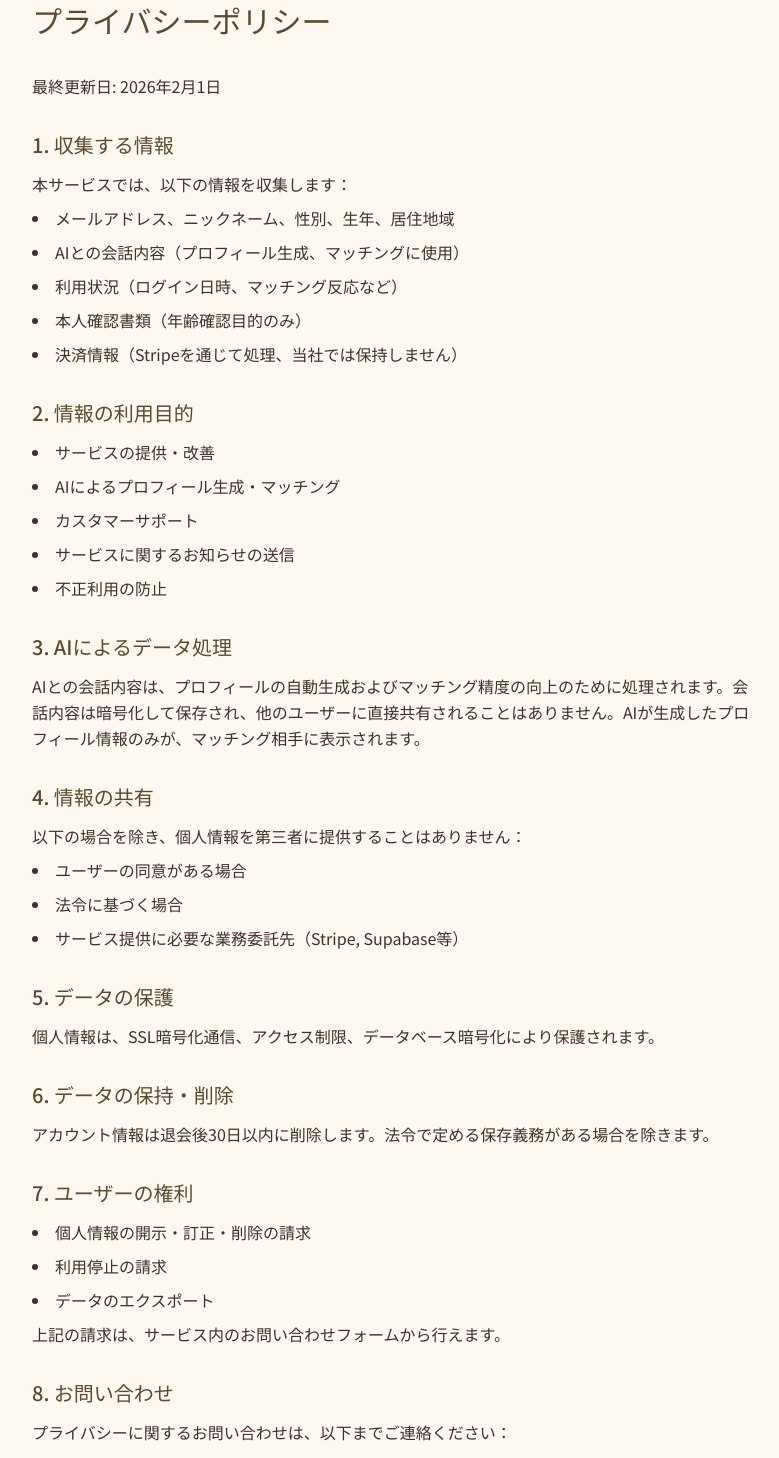
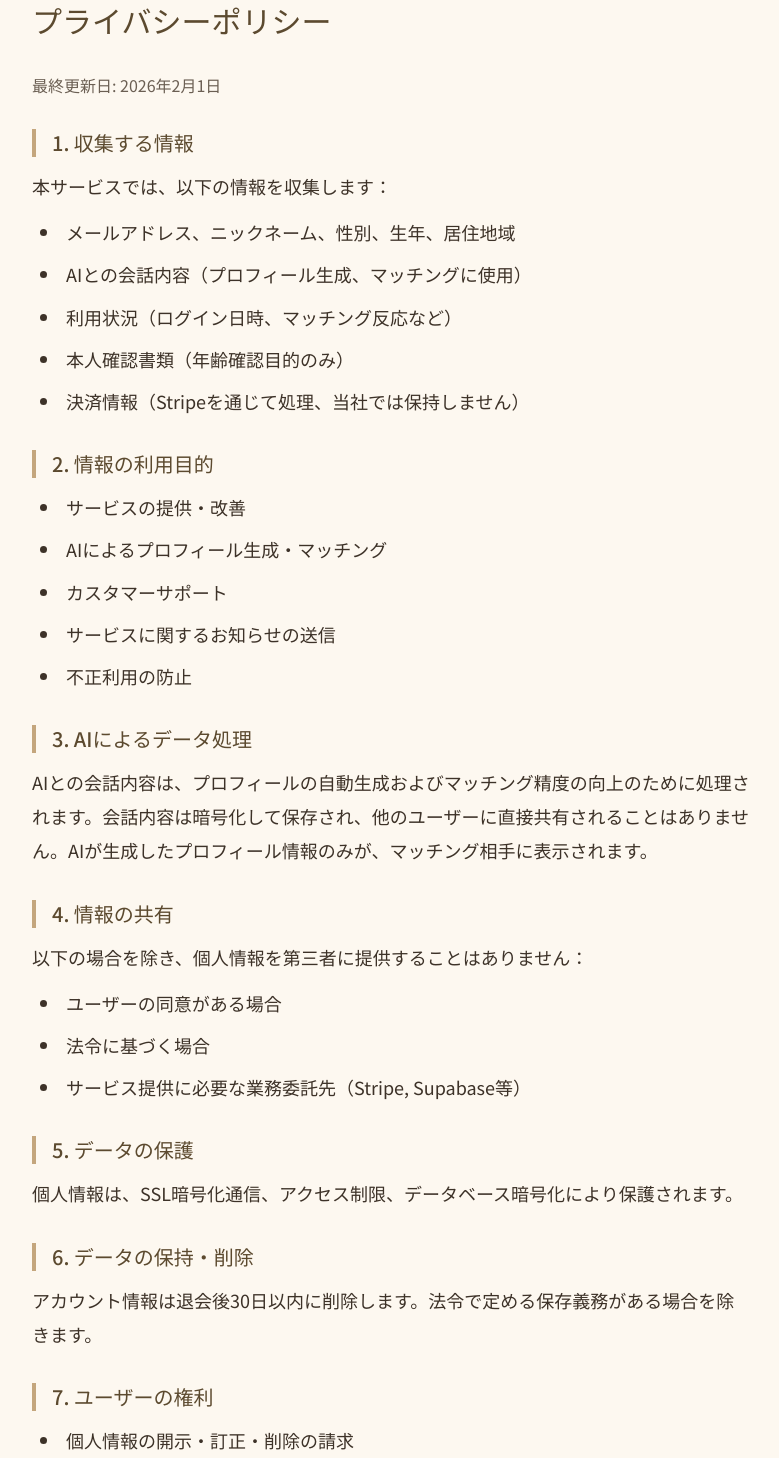
Before and after one commit to sntkmtnb/yorisoi, a Next.js app: page /privacy in a window 1280 px wide. Shown: the part 120-1578 px from the top of the page, without its empty margins (248-1027 px from the left). Built offline with nearby package versions, Linux system fonts and the light colour scheme.

Commit message:
UX Round 5: Privacy/Terms改善・ログイン改善・aria属性
- Privacy/Terms: フォント拡大、左ボーダー見出し、ナビ追加
- Login: パスワードリセットリンク追加
- LP: aria-label属性追加（nav, footer）
- docs: Round 4 レポート追加

```diff
--- a/src/app/login/page.tsx
+++ b/src/app/login/page.tsx
@@ -57,6 +57,11 @@ export default function LoginPage() {
           >
             ログイン
           </button>
+          <p className="text-center">
+            <a href="#" className="text-sm text-[var(--color-text-light)] hover:text-[var(--color-warm)] underline">
+              パスワードをお忘れの方
+            </a>
+          </p>
         </form>
 
         <p className="text-center text-sm md:text-base text-[var(--color-text-light)] mt-6">
--- a/src/app/page.tsx
+++ b/src/app/page.tsx
@@ -89,7 +89,7 @@ export default function Home() {
   return (
     <main className="min-h-screen">
       {/* Navigation */}
-      <nav className="fixed top-0 left-0 right-0 z-50 bg-[var(--color-cream)]/80 backdrop-blur-md border-b border-[var(--color-cream-dark)]/50">
+      <nav aria-label="メインナビゲーション" className="fixed top-0 left-0 right-0 z-50 bg-[var(--color-cream)]/80 backdrop-blur-md border-b border-[var(--color-cream-dark)]/50">
         <div className="max-w-4xl mx-auto px-6 py-3 flex items-center justify-between">
           <span className="font-serif text-xl text-[var(--color-warm-dark)]">よりそい</span>
           <div className="flex items-center gap-4 md:gap-6 text-sm md:text-base">
@@ -502,7 +502,7 @@ export default function Home() {
       </div>
 
       {/* Footer */}
-      <footer className="py-12 pb-24 md:pb-12 px-6 bg-[var(--color-warm-dark)] text-white/60">
+      <footer aria-label="フッター" className="py-12 pb-24 md:pb-12 px-6 bg-[var(--color-warm-dark)] text-white/60">
         <div className="max-w-4xl mx-auto text-center">
           <p className="font-serif text-2xl text-white/80 mb-4">よりそい</p>
           <p className="text-sm md:text-base">
--- a/src/app/privacy/page.tsx
+++ b/src/app/privacy/page.tsx
@@ -10,19 +10,20 @@ export default function PrivacyPage() {
       <header className="bg-white border-b border-[var(--color-cream-dark)] px-6 py-4">
         <div className="max-w-3xl mx-auto flex items-center justify-between">
           <a href="/" className="font-serif text-xl text-[var(--color-warm-dark)]">よりそい</a>
+          <a href="/" className="text-[var(--color-text-light)] hover:text-[var(--color-warm)] py-2 text-base">← トップへ</a>
         </div>
       </header>
 
-      <div className="max-w-3xl mx-auto px-6 py-12">
-        <h1 className="font-serif text-3xl text-[var(--color-warm-dark)] mb-8">プライバシーポリシー</h1>
+      <div className="max-w-3xl mx-auto px-6 py-10 md:py-12">
+        <h1 className="font-serif text-2xl md:text-3xl text-[var(--color-warm-dark)] mb-8">プライバシーポリシー</h1>
 
-        <div className="space-y-8 text-[var(--color-text)] leading-relaxed">
-          <p>最終更新日: 2026年2月1日</p>
+        <div className="space-y-8 text-[var(--color-text)] leading-[1.9] text-base md:text-lg">
+          <p className="text-sm md:text-base text-[var(--color-text-light)]">最終更新日: 2026年2月1日</p>
 
           <section>
-            <h2 className="text-xl font-medium text-[var(--color-warm-dark)] mb-3">1. 収集する情報</h2>
+            <h2 className="text-lg md:text-xl font-medium text-[var(--color-warm-dark)] mb-3 pl-4 border-l-4 border-[var(--color-warm-light)]">1. 収集する情報</h2>
             <p>本サービスでは、以下の情報を収集します：</p>
-            <ul className="list-disc list-inside space-y-2 mt-2">
+            <ul className="list-disc list-inside space-y-2 mt-3 ml-2">
               <li>メールアドレス、ニックネーム、性別、生年、居住地域</li>
               <li>AIとの会話内容（プロフィール生成、マッチングに使用）</li>
               <li>利用状況（ログイン日時、マッチング反応など）</li>
@@ -32,8 +33,8 @@ export default function PrivacyPage() {
           </section>
 
           <section>
-            <h2 className="text-xl font-medium text-[var(--color-warm-dark)] mb-3">2. 情報の利用目的</h2>
-            <ul className="list-disc list-inside space-y-2">
+            <h2 className="text-lg md:text-xl font-medium text-[var(--color-warm-dark)] mb-3 pl-4 border-l-4 border-[var(--color-warm-light)]">2. 情報の利用目的</h2>
+            <ul className="list-disc list-inside space-y-2 ml-2">
               <li>サービスの提供・改善</li>
               <li>AIによるプロフィール生成・マッチング</li>
               <li>カスタマーサポート</li>
@@ -43,14 +44,14 @@ export default function PrivacyPage() {
           </section>
 
           <section>
-            <h2 className="text-xl font-medium text-[var(--color-warm-dark)] mb-3">3. AIによるデータ処理</h2>
+            <h2 className="text-lg md:text-xl font-medium text-[var(--color-warm-dark)] mb-3 pl-4 border-l-4 border-[var(--color-warm-light)]">3. AIによるデータ処理</h2>
             <p>AIとの会話内容は、プロフィールの自動生成およびマッチング精度の向上のために処理されます。会話内容は暗号化して保存され、他のユーザーに直接共有されることはありません。AIが生成したプロフィール情報のみが、マッチング相手に表示されます。</p>
           </section>
 
           <section>
-            <h2 className="text-xl font-medium text-[var(--color-warm-dark)] mb-3">4. 情報の共有</h2>
+            <h2 className="text-lg md:text-xl font-medium text-[var(--color-warm-dark)] mb-3 pl-4 border-l-4 border-[var(--color-warm-light)]">4. 情報の共有</h2>
             <p>以下の場合を除き、個人情報を第三者に提供することはありません：</p>
-            <ul className="list-disc list-inside space-y-2 mt-2">
+            <ul className="list-disc list-inside space-y-2 mt-3 ml-2">
               <li>ユーザーの同意がある場合</li>
               <li>法令に基づく場合</li>
               <li>サービス提供に必要な業務委託先（Stripe, Supabase等）</li>
@@ -58,29 +59,29 @@ export default function PrivacyPage() {
           </section>
 
           <section>
-            <h2 className="text-xl font-medium text-[var(--color-warm-dark)] mb-3">5. データの保護</h2>
+            <h2 className="text-lg md:text-xl font-medium text-[var(--color-warm-dark)] mb-3 pl-4 border-l-4 border-[var(--color-warm-light)]">5. データの保護</h2>
             <p>個人情報は、SSL暗号化通信、アクセス制限、データベース暗号化により保護されます。</p>
           </section>
 
           <section>
-            <h2 className="text-xl font-medium text-[var(--color-warm-dark)] mb-3">6. データの保持・削除</h2>
+            <h2 className="text-lg md:text-xl font-medium text-[var(--color-warm-dark)] mb-3 pl-4 border-l-4 border-[var(--color-warm-light)]">6. データの保持・削除</h2>
             <p>アカウント情報は退会後30日以内に削除します。法令で定める保存義務がある場合を除きます。</p>
           </section>
 
           <section>
-            <h2 className="text-xl font-medium text-[var(--color-warm-dark)] mb-3">7. ユーザーの権利</h2>
-            <ul className="list-disc list-inside space-y-2">
+            <h2 className="text-lg md:text-xl font-medium text-[var(--color-warm-dark)] mb-3 pl-4 border-l-4 border-[var(--color-warm-light)]">7. ユーザーの権利</h2>
+            <ul className="list-disc list-inside space-y-2 ml-2">
               <li>個人情報の開示・訂正・削除の請求</li>
               <li>利用停止の請求</li>
               <li>データのエクスポート</li>
             </ul>
-            <p className="mt-2">上記の請求は、サービス内のお問い合わせフォームから行えます。</p>
+            <p className="mt-3">上記の請求は、サービス内のお問い合わせフォームから行えます。</p>
           </section>
 
           <section>
-            <h2 className="text-xl font-medium text-[var(--color-warm-dark)] mb-3">8. お問い合わせ</h2>
+            <h2 className="text-lg md:text-xl font-medium text-[var(--color-warm-dark)] mb-3 pl-4 border-l-4 border-[var(--color-warm-light)]">8. お問い合わせ</h2>
             <p>プライバシーに関するお問い合わせは、以下までご連絡ください：</p>
-            <p className="mt-2">メール: privacy@yorisoi.love</p>
+            <p className="mt-2 font-medium">メール: privacy@yorisoi.love</p>
           </section>
         </div>
       </div>
```
Also changed, not shown: src/app/terms/page.tsx (+15 -14 lines), 1 other file (tests, documents, lock files or other folders).
